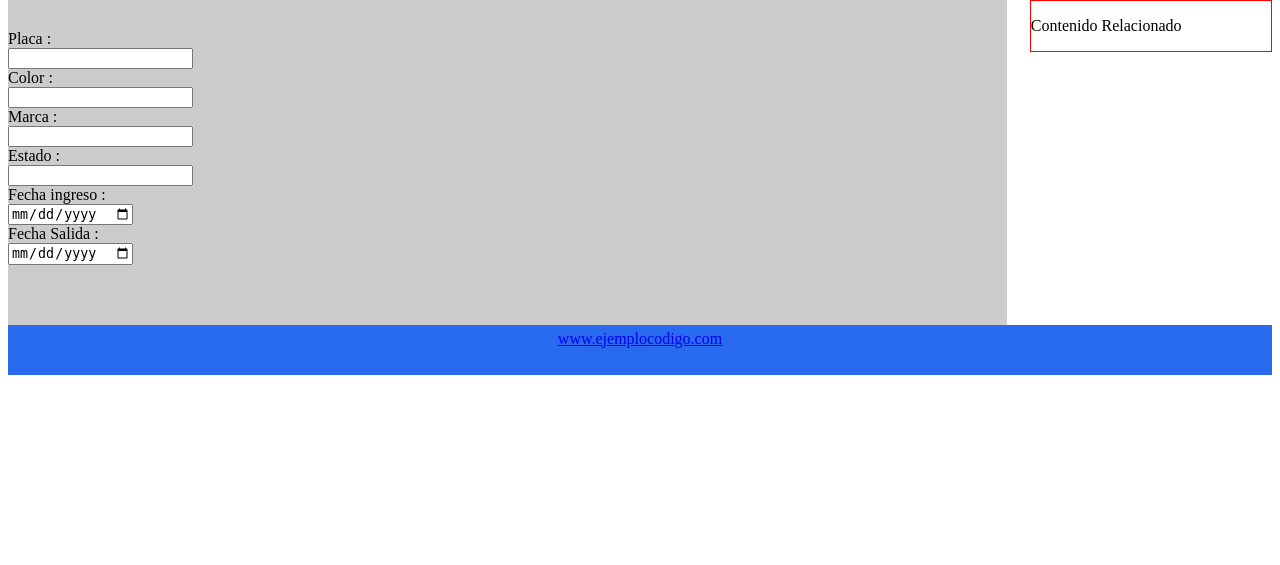
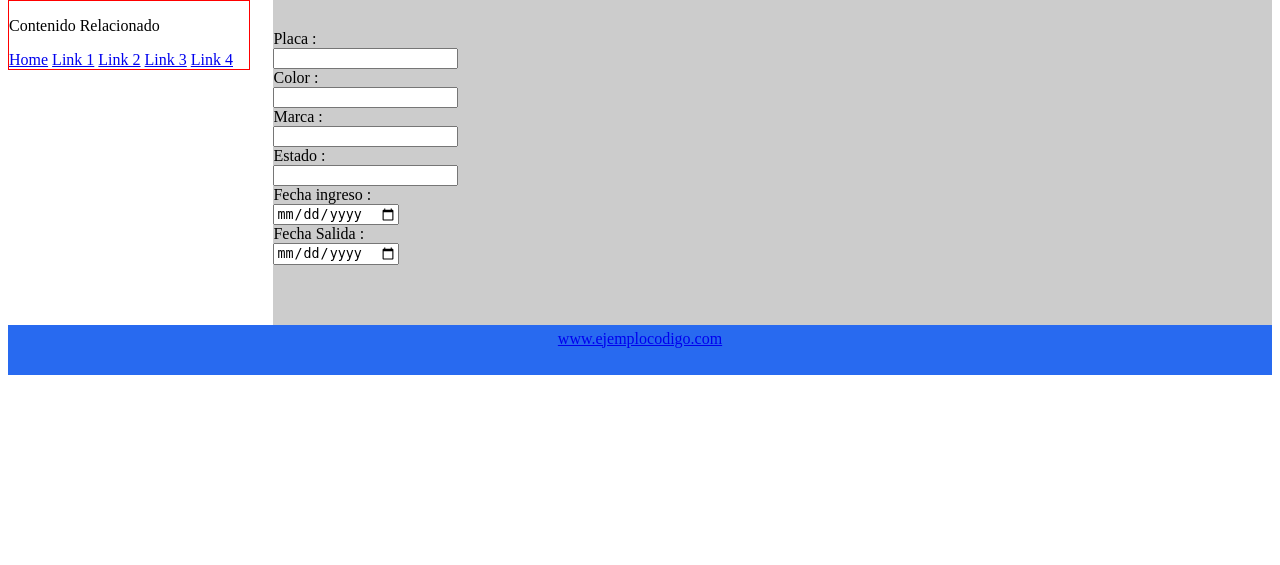
Before and after one commit to Hlpenam/PARKLOT--SION, a PHP site: page / in a window 1280 px wide. Shown: the part 169-734 px from the top of the page. Run offline with PHP 8.4, Linux system fonts and the light colour scheme.

Commit message:
Actividad realizada en clase servlet

```diff
--- a/sebastian/Formularios - uso plantilla/estilos.css
+++ b/sebastian/Formularios - uso plantilla/estilos.css
@@ -11,7 +11,7 @@ header {
 section {
     width: 79%;
     background: #ccc;
-    float: left;
+    float: right;
     overflow: auto;
     padding-bottom: 60px;
     padding-top:30px;
@@ -20,7 +20,7 @@ section {
 }
 
 aside {
-    float: right;
+    float: left;
     border: 1px solid red;
     width: 19%;
     border: 1px solid red;
@@ -43,3 +43,5 @@ figure {
 #form1{
     align-content: center;
 }
+
+/*menu vertical*/
--- a/sebastian/Formularios - uso plantilla/index.html
+++ b/sebastian/Formularios - uso plantilla/index.html
@@ -46,6 +46,13 @@
         <!-- Contenido relacionado-->
         <aside>
                     <p>Contenido Relacionado</p>
+                    <div class="vertical-menu">
+                          <a href="#" class="active">Home</a>
+                          <a href="#">Link 1</a>
+                          <a href="#">Link 2</a>
+                          <a href="#">Link 3</a>
+                          <a href="#">Link 4</a>
+</div>
         </aside>
 
 
```
